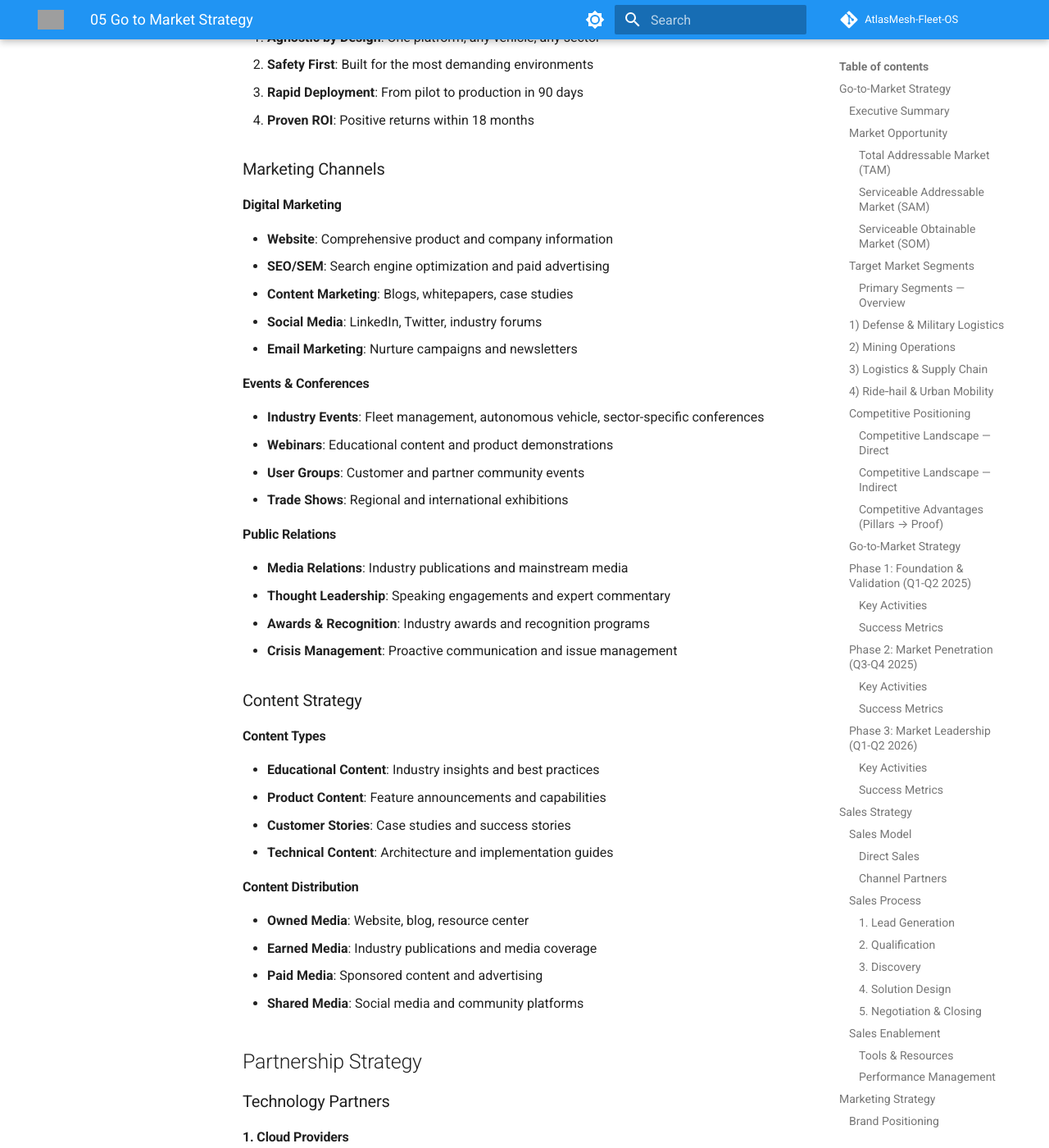
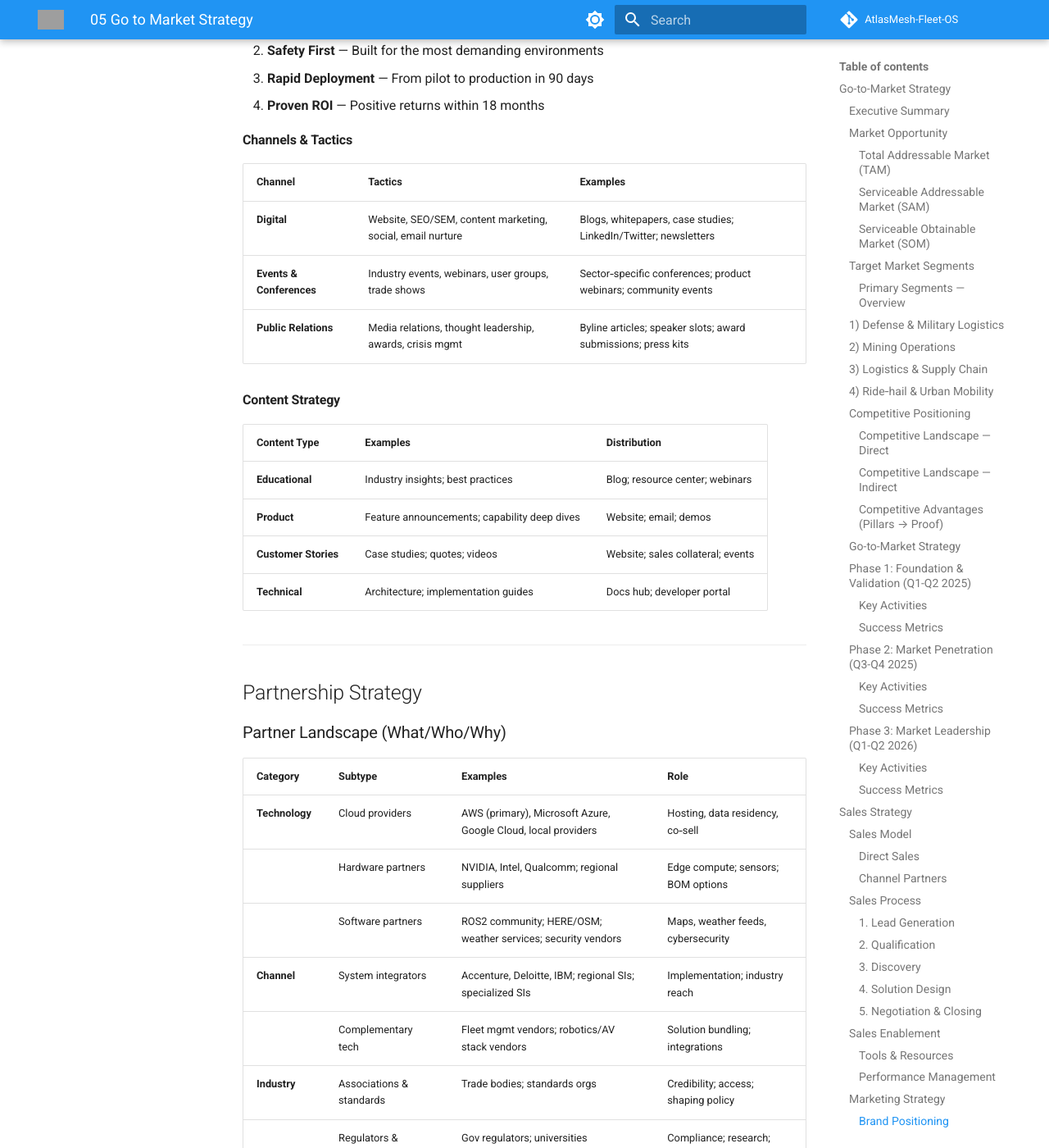
Before and after one commit to suprachakra/AtlasMesh-Fleet-OS, an MkDocs documentation site: the page built from docs/strategy/05_Go_to_Market_Strategy.md, in a window 1280 px wide and 1400 px high, scrolled down 7471 px. Shown: the whole window at 82% size. Built offline with MkDocs 1.6.1 and Material for MkDocs 9.7.7, drawn with Linux system fonts in a browser that asks for light colours; comment, search, counter and statistics services are not loaded; the version menu is left out; some of the changed text lies outside the part shown; grey boxes are pictures that could not be loaded.

Commit message:
Update 05_Go_to_Market_Strategy.md

```diff
--- a/docs/strategy/05_Go_to_Market_Strategy.md
+++ b/docs/strategy/05_Go_to_Market_Strategy.md
@@ -211,113 +211,61 @@ AtlasMesh Fleet OS's go-to-market strategy is designed to establish market leade
 - **Training**: Ongoing product and sales training
 - **Coaching**: Regular one-on-one coaching sessions
 
-## Marketing Strategy
+### Marketing Strategy
+#### Brand Positioning
 
-### Brand Positioning
-**"The World's Most Agnostic Autonomous Fleet Operating System"**
+**Tagline:** *“The World’s Most Agnostic Autonomous Fleet Operating System.”*
 
-#### Core Messages
-1. **Agnostic by Design**: One platform, any vehicle, any sector
-2. **Safety First**: Built for the most demanding environments
-3. **Rapid Deployment**: From pilot to production in 90 days
-4. **Proven ROI**: Positive returns within 18 months
+**Core Messages**
 
-### Marketing Channels
+1. **Agnostic by Design** — One platform, any vehicle, any sector
+2. **Safety First** — Built for the most demanding environments
+3. **Rapid Deployment** — From pilot to production in 90 days
+4. **Proven ROI** — Positive returns within 18 months
 
-#### Digital Marketing
-- **Website**: Comprehensive product and company information
-- **SEO/SEM**: Search engine optimization and paid advertising
-- **Content Marketing**: Blogs, whitepapers, case studies
-- **Social Media**: LinkedIn, Twitter, industry forums
-- **Email Marketing**: Nurture campaigns and newsletters
+#### Channels & Tactics
 
-#### Events & Conferences
-- **Industry Events**: Fleet management, autonomous vehicle, sector-specific conferences
-- **Webinars**: Educational content and product demonstrations
-- **User Groups**: Customer and partner community events
-- **Trade Shows**: Regional and international exhibitions
+| Channel                  | Tactics                                                    | Examples                                                        |
+| ------------------------ | ---------------------------------------------------------- | --------------------------------------------------------------- |
+| **Digital**              | Website, SEO/SEM, content marketing, social, email nurture | Blogs, whitepapers, case studies; LinkedIn/Twitter; newsletters |
+| **Events & Conferences** | Industry events, webinars, user groups, trade shows        | Sector‑specific conferences; product webinars; community events |
+| **Public Relations**     | Media relations, thought leadership, awards, crisis mgmt   | Byline articles; speaker slots; award submissions; press kits   |
 
-#### Public Relations
-- **Media Relations**: Industry publications and mainstream media
-- **Thought Leadership**: Speaking engagements and expert commentary
-- **Awards & Recognition**: Industry awards and recognition programs
-- **Crisis Management**: Proactive communication and issue management
+#### Content Strategy
 
-### Content Strategy
+| Content Type         | Examples                                     | Distribution                      |
+| -------------------- | -------------------------------------------- | --------------------------------- |
+| **Educational**      | Industry insights; best practices            | Blog; resource center; webinars   |
+| **Product**          | Feature announcements; capability deep dives | Website; email; demos             |
+| **Customer Stories** | Case studies; quotes; videos                 | Website; sales collateral; events |
+| **Technical**        | Architecture; implementation guides          | Docs hub; developer portal        |
 
-#### Content Types
-- **Educational Content**: Industry insights and best practices
-- **Product Content**: Feature announcements and capabilities
-- **Customer Stories**: Case studies and success stories
-- **Technical Content**: Architecture and implementation guides
-
-#### Content Distribution
-- **Owned Media**: Website, blog, resource center
-- **Earned Media**: Industry publications and media coverage
-- **Paid Media**: Sponsored content and advertising
-- **Shared Media**: Social media and community platforms
+---
 
 ## Partnership Strategy
 
-### Technology Partners
+### Partner Landscape (What/Who/Why)
 
-#### 1. Cloud Providers
-- **AWS**: Primary cloud platform partner
-- **Microsoft Azure**: Secondary cloud platform
-- **Google Cloud**: Tertiary cloud platform
-- **Local Providers**: Regional cloud providers
-
-#### 2. Hardware Partners
-- **NVIDIA**: AI/ML hardware and software
-- **Intel**: Edge computing solutions
-- **Qualcomm**: Mobile and edge processors
-- **Local Hardware**: Regional hardware suppliers
-
-#### 3. Software Partners
-- **ROS2 Community**: Open source robotics platform
-- **Map Providers**: HERE, OpenStreetMap, local providers
-- **Weather Services**: Meteorological data providers
-- **Security Vendors**: Cybersecurity solutions
-
-### Channel Partners
-
-#### 1. System Integrators
-- **Global SIs**: Accenture, Deloitte, IBM
-- **Regional SIs**: Local system integration companies
-- **Specialized SIs**: Fleet management and logistics specialists
-- **Technology SIs**: Autonomous vehicle and robotics specialists
-
-#### 2. Technology Partners
-- **Vehicle Manufacturers**: OEM partnerships for integration
-- **Fleet Management**: Existing fleet management companies
-- **Consulting Firms**: Management and technology consultants
-- **Software Vendors**: Complementary software solutions
-
-#### 3. Industry Partners
-- **Trade Associations**: Industry organizations and associations
-- **Regulatory Bodies**: Government and regulatory organizations
-- **Academic Institutions**: Universities and research organizations
-- **Standards Bodies**: International standards organizations
+| Category       | Subtype                  | Examples                                                      | Role                                |
+| -------------- | ------------------------ | ------------------------------------------------------------- | ----------------------------------- |
+| **Technology** | Cloud providers          | AWS (primary), Microsoft Azure, Google Cloud, local providers | Hosting, data residency, co‑sell    |
+|                | Hardware partners        | NVIDIA, Intel, Qualcomm; regional suppliers                   | Edge compute; sensors; BOM options  |
+|                | Software partners        | ROS2 community; HERE/OSM; weather services; security vendors  | Maps, weather feeds, cybersecurity  |
+| **Channel**    | System integrators       | Accenture, Deloitte, IBM; regional SIs; specialized SIs       | Implementation; industry reach      |
+|                | Complementary tech       | Fleet mgmt vendors; robotics/AV stack vendors                 | Solution bundling; integrations     |
+| **Industry**   | Associations & standards | Trade bodies; standards orgs                                  | Credibility; access; shaping policy |
+|                | Regulators & academia    | Gov regulators; universities                                  | Compliance; research; pilots        |
 
 ### Partnership Models
 
-#### 1. Technology Integration
-- **API Partnerships**: Technical integration and data sharing
-- **Co-development**: Joint product development
-- **Certification**: Partner product certification
-- **Support**: Joint customer support
+| Model                      | Mechanics                                                      |
+| -------------------------- | -------------------------------------------------------------- |
+| **Technology Integration** | API integrations; co‑development; certification; joint support |
+| **Channel Partnerships**   | Reseller; referral; implementation; support                    |
+| **Strategic Alliances**    | Joint ventures; M\&A; licensing; strategic investment          |
 
-#### 2. Channel Partnerships
-- **Reseller**: Partner sells AtlasMesh solutions
-- **Referral**: Partner refers customers for commission
-- **Implementation**: Partner provides implementation services
-- **Support**: Partner provides customer support
+---
 
-#### 3. Strategic Alliances
-- **Joint Ventures**: Shared investment and risk
-- **M&A**: Acquisition or merger opportunities
-- **Licensing**: Technology licensing agreements
-- **Investment**: Strategic investment relationships
 
 ## Pricing Strategy
 
```
